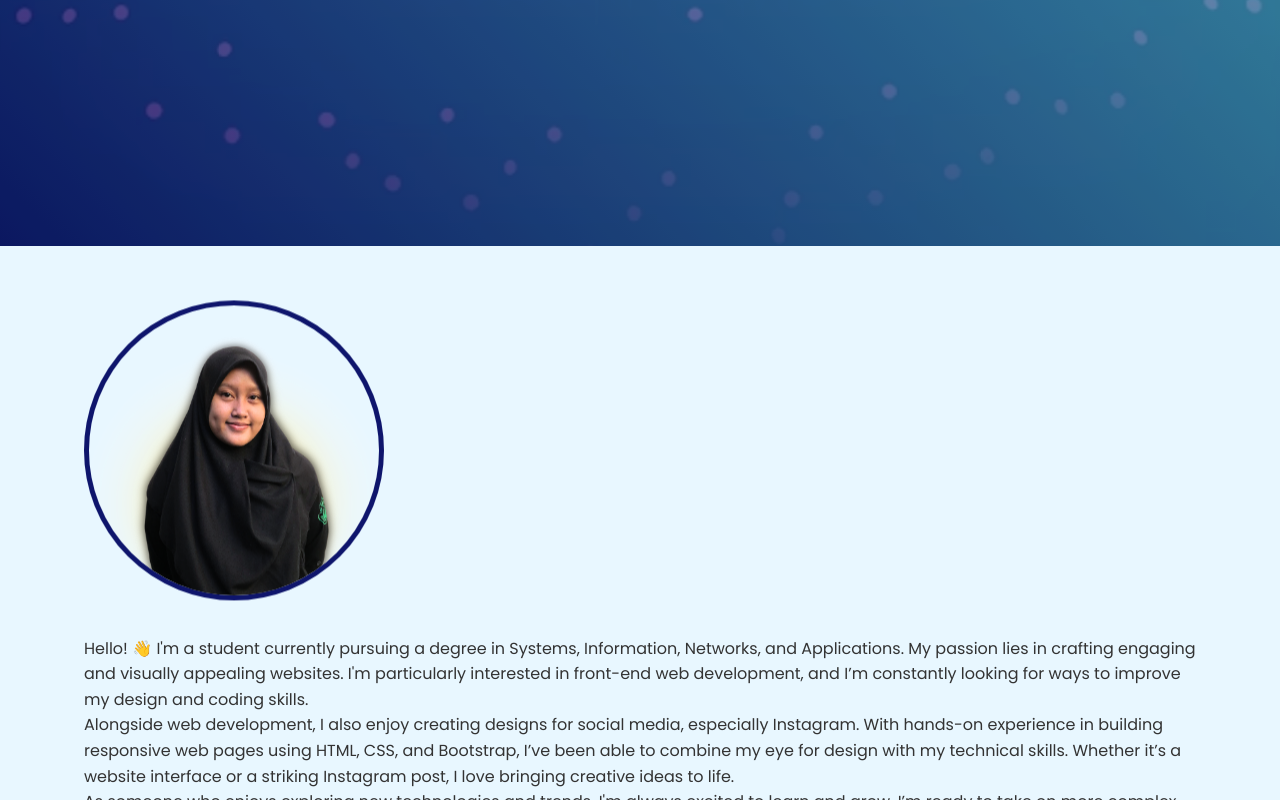
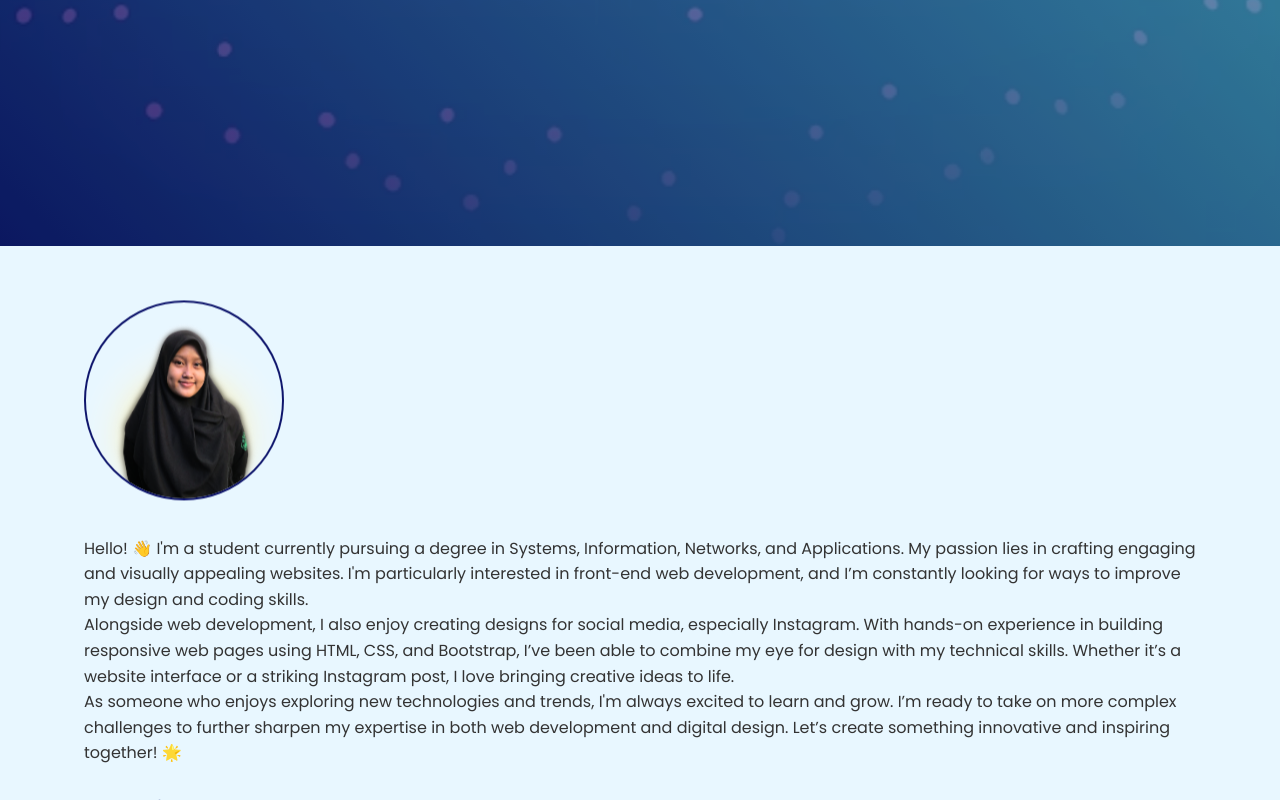
Before and after one commit to sandyakalaa/akma-portofolio, a plain HTML site: page index.html in a window 1280 px wide. Shown: the part 586-1386 px from the top of the page. Drawn offline with Linux system fonts and the light colour scheme.

Commit message:
english version

```diff
--- a/index.html
+++ b/index.html
@@ -3,7 +3,7 @@
 <head>
     <meta charset="UTF-8">
     <meta name="viewport" content="width=device-width, initial-scale=1.0">
-    <title>Akma Syafitri - Creative Developer</title>
+    <title>Akma Syafitri - Portfolio</title>
     <link rel="stylesheet" href="https://cdnjs.cloudflare.com/ajax/libs/font-awesome/6.4.0/css/all.min.css">
     <link rel="stylesheet" href="style.css">
 </head>
--- a/style.css
+++ b/style.css
@@ -186,11 +186,11 @@ h1 {
 }
 
 .profile-img {
-    width: 300px;
-    height: 300px;
+    width: 200px;
+    height: 200px;
     border-radius: 50%;
     object-fit: cover;
-    border: 5px solid var(--primary);
+    border: 2.5px solid var(--primary);
     animation: float 3s ease-in-out infinite;
 }
 
```
